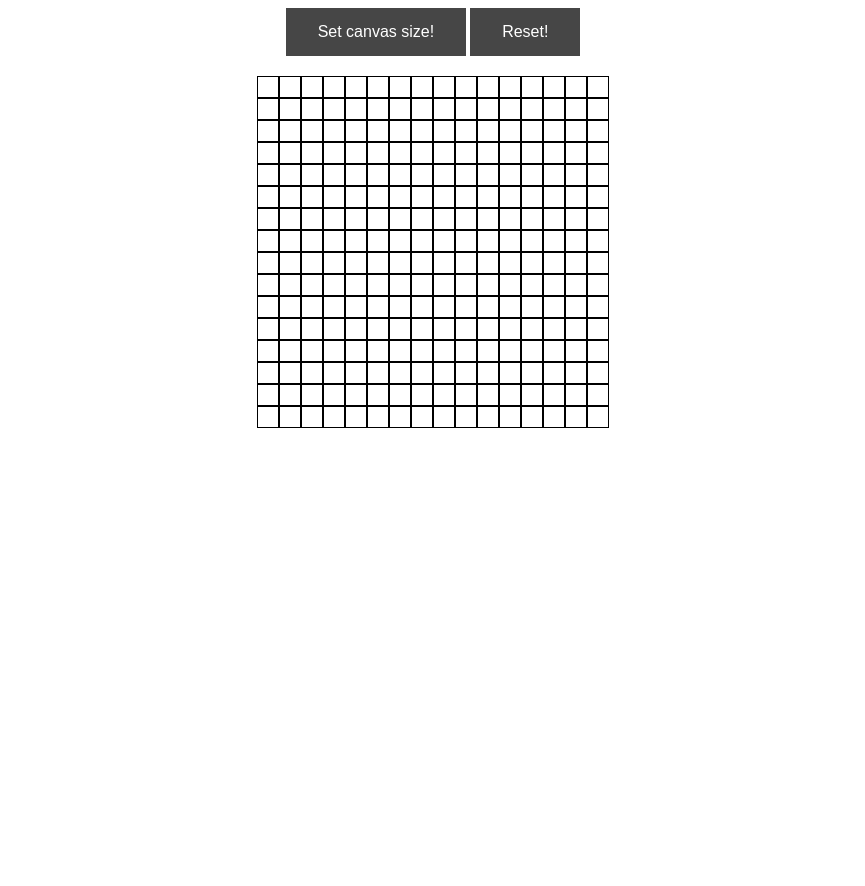
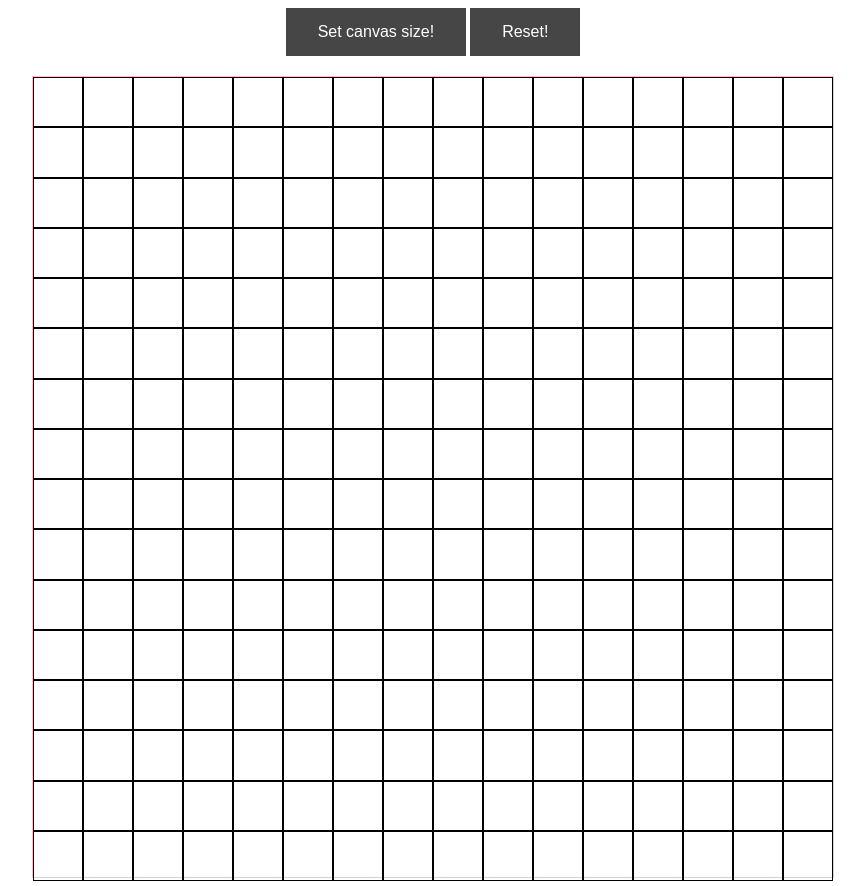
Before and after one commit to Relentlessx/etchASketch, a plain HTML site: page index.html in a window 1280 px wide. Shown: the whole page, without its empty margins (207-1072 px from the left). Before the commit the page ends 800 px from the top, so only its background shows below. Drawn offline with Linux system fonts and the light colour scheme.

Commit message:
canvas size now stays the same no matter the amount of cells

```diff
--- a/index.html
+++ b/index.html
@@ -12,8 +12,8 @@
     <div class="btnClass">
     <button id="canvasSize">Set canvas size!</button>
     <button id="resetButton">Reset!</button></div>
-    <div id="divWrapper">
+    <div id="containerDiv"><div id="divWrapper">
 
-    </div>
+    </div></div>
 </body>
 </html>
--- a/style.css
+++ b/style.css
@@ -1,23 +1,34 @@
 .gridCell{
     border: 1px solid black;
-    min-width: 20px;
-    min-height: 20px;
+    flex: auto;
     display: inline-block;
 }
 
 .gridRow{
     margin-top: 0px;
     margin-bottom: -4px;
+    flex: auto;
+    display: flex;
+    flex-direction: column;
+}
+
+#containerDiv{
+  display: flex;
+  justify-content: center;
 }
 
 #divWrapper{
     width: 100%;
     text-align: center;
+    width: 800px;
+    height: 800px;
+    border: 1px solid pink;
+    display: flex;
 
 }
 
 button{
-  background-color: #464646; /* Green */
+  background-color: #464646;
   border: none;
   color: white;
   padding: 15px 32px;
```
